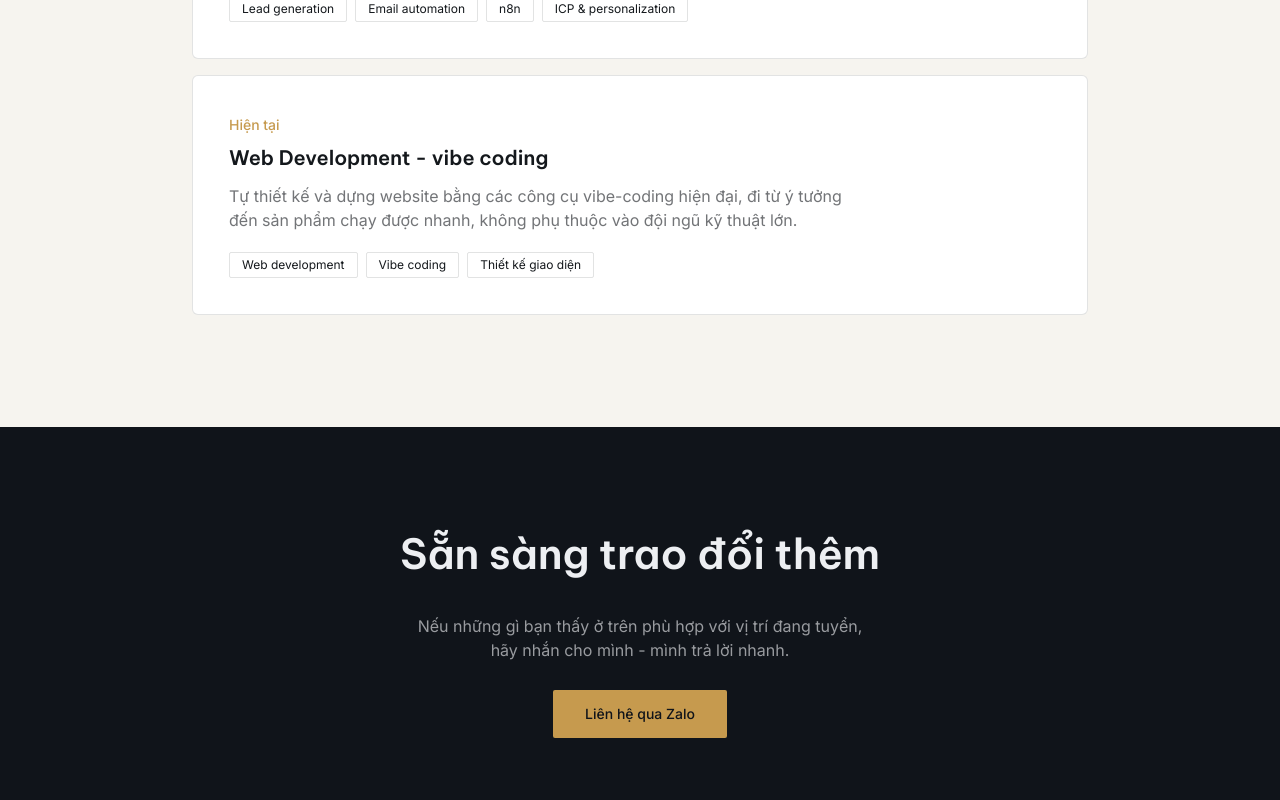
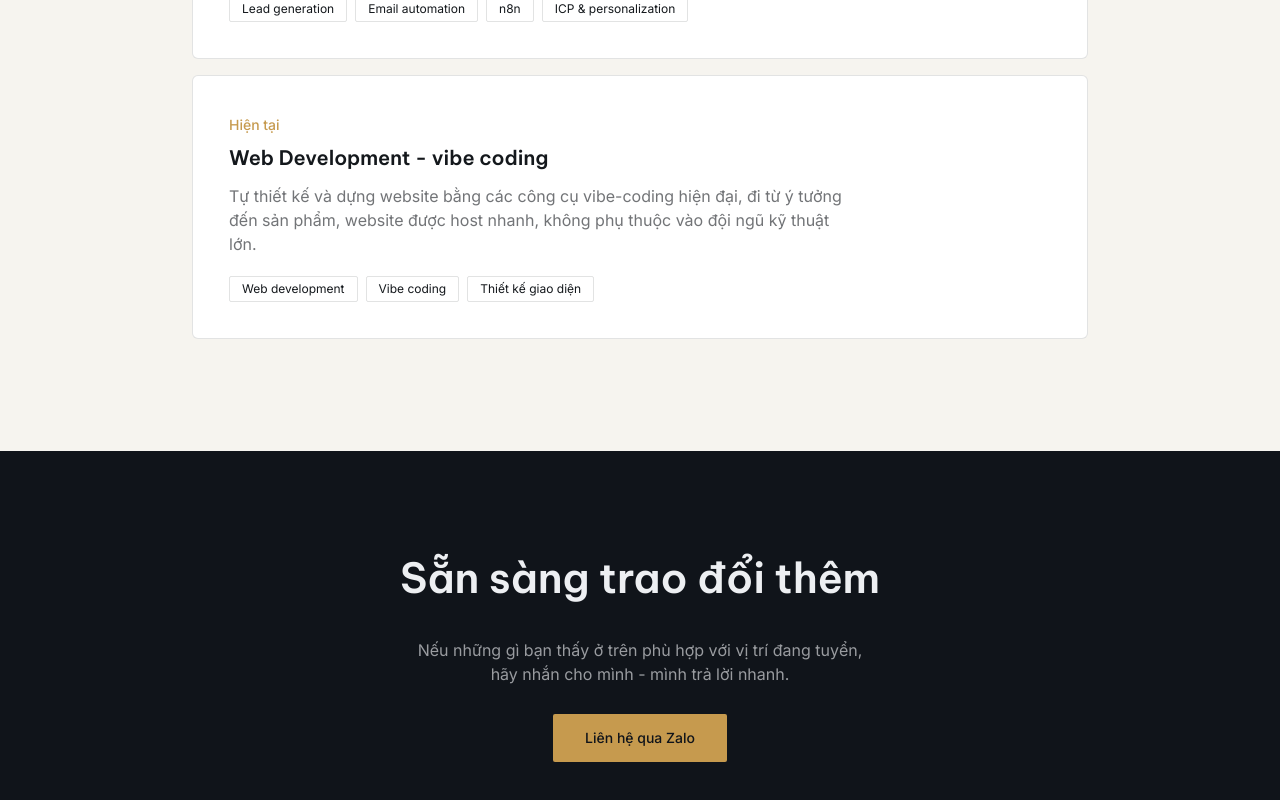
Before and after one commit to kaytran757/cv2, a React (Vite) app: page / in a window 1280 px wide. Shown: the part 2141-2941 px from the top of the page. Built offline with nearby package versions, Linux system fonts and the light colour scheme.

Commit message:
Updated CareerSection.tsx

```diff
--- a/src/components/CareerSection.tsx
+++ b/src/components/CareerSection.tsx
@@ -40,7 +40,7 @@ const stages: Stage[] = [
     period: 'Hiện tại',
     title: 'Web Development - vibe coding',
     description:
-      'Tự thiết kế và dựng website bằng các công cụ vibe-coding hiện đại, đi từ ý tưởng đến sản phẩm chạy được nhanh, không phụ thuộc vào đội ngũ kỹ thuật lớn.',
+      'Tự thiết kế và dựng website bằng các công cụ vibe-coding hiện đại, đi từ ý tưởng đến sản phẩm, website được host nhanh, không phụ thuộc vào đội ngũ kỹ thuật lớn.',
     tags: ['Web development', 'Vibe coding', 'Thiết kế giao diện'],
   },
 ];
```
